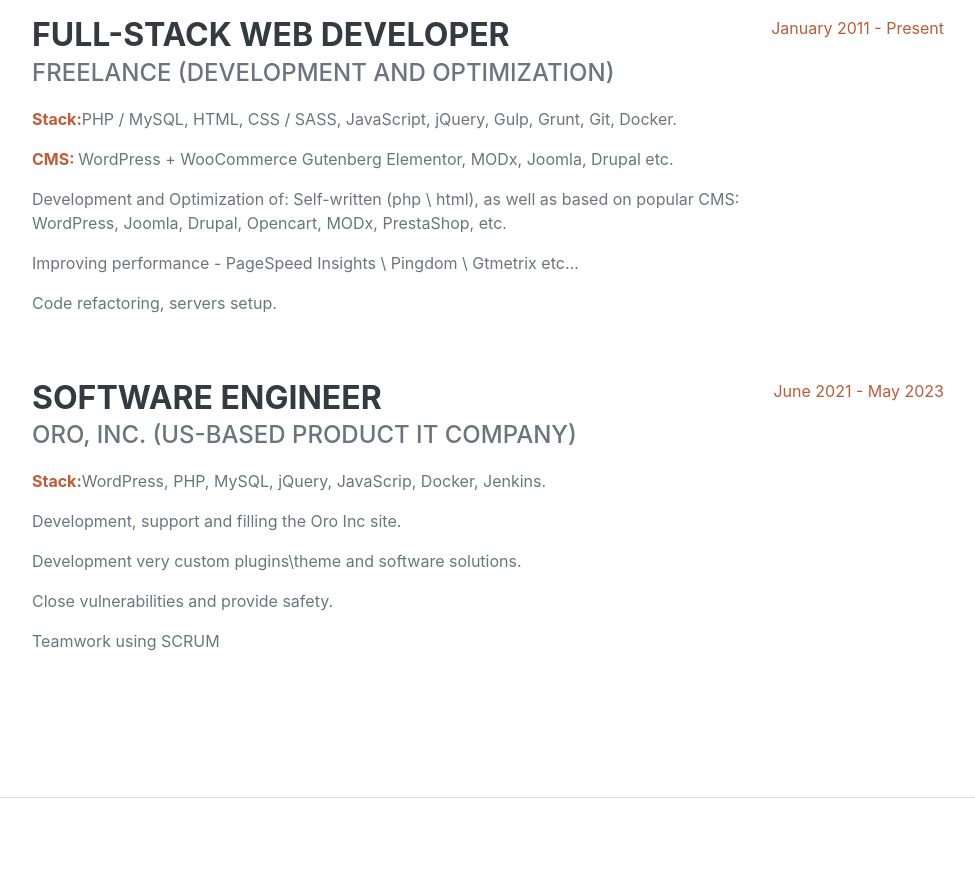
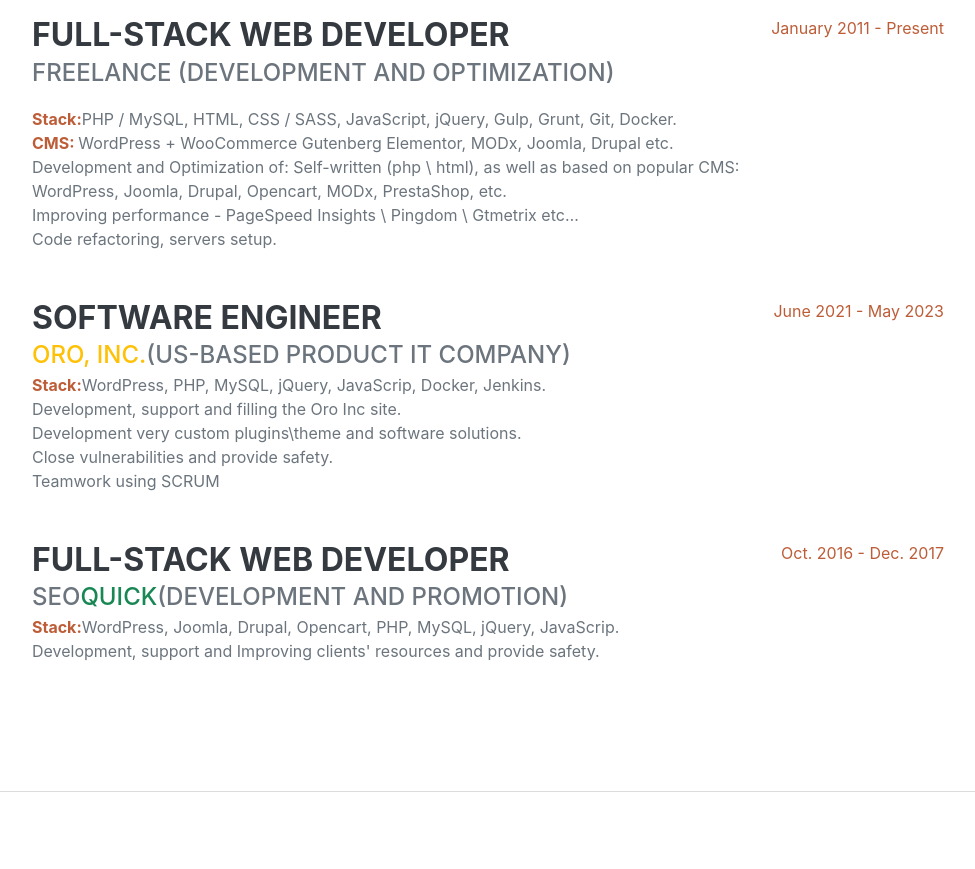
Before and after one commit to AnatoliiS/anatoliis.github.io, a website: page src/pug/index.pug in a window 1280 px wide. Shown: the part 980-1849 px from the top of the page, without its empty margins (288-1263 px from the left). Drawn offline with nearby package versions, Linux system fonts and the light colour scheme; files that its build step writes are made by us from their sources; files whose address does not match are found by name; a web font is replaced by a local one.

Commit message:
Update SCSS output filename to styles.min.css and compress output; enhance developer descriptions in index.pug

```diff
--- a/scripts/render-scss.js
+++ b/scripts/render-scss.js
@@ -8,7 +8,7 @@
 const sh = require('shelljs');
 
 const stylesPath = '../src/scss/styles.scss';
-const destPath = upath.resolve(upath.dirname(__filename), '../dist/css/styles.css');
+const destPath = upath.resolve(upath.dirname(__filename), '../dist/css/styles.min.css');
 
 module.exports = function renderSCSS() {
 
@@ -17,6 +17,7 @@
         includePaths: [
             upath.resolve(upath.dirname(__filename), '../node_modules')
         ],
+        outputStyle: 'compressed',
       });
 
     const destPathDirname = upath.dirname(destPath);
--- a/src/pug/index.pug
+++ b/src/pug/index.pug
@@ -20,7 +20,7 @@
         link(href='https://fonts.googleapis.com/css?family=Muli:400,400i,800,800i', rel='stylesheet', type='text/css')
 
         // Core theme CSS (includes Bootstrap)
-        link(href='css/styles.css', rel='stylesheet')
+        link(href='css/styles.min.css', rel='stylesheet')
 
     body#page-top
 
@@ -79,18 +79,18 @@
                         .flex-grow-1
                             h3.mb-0 Full-stack WEB Developer
                             .subheading.mb-3 Freelance  (Development and Optimization)
-                            p
+                            p.mb-0
                                 span.text-primary.fw-bold Stack:
                                 | PHP / MySQL, HTML, CSS / SASS, JavaScript, jQuery, Gulp, Grunt, Git, Docker.
-                            p
+                            p.mb-0
                                 span.text-primary.fw-bold CMS:
                                 | WordPress + WooCommerce Gutenberg Elementor, MODx, Joomla, Drupal etc.
-                            p
+                            p.mb-0
                                 | Development and Optimization of:
                                 | Self-written (php \ html), as well as based on popular CMS: WordPress, Joomla, Drupal, Opencart, MODx, PrestaShop, etc.
-                            p
+                            p.mb-0
                                 |Improving performance - PageSpeed Insights \ Pingdom \ Gtmetrix etc…
-                            p
+                            p.mb-0
                                 | Code refactoring, servers setup.
                         .flex-shrink-0
                             span.text-primary January 2011 - Present
@@ -98,20 +98,36 @@
                     .d-flex.flex-column.flex-md-row.justify-content-between.mb-5
                         .flex-grow-1
                             h3.mb-0 Software Engineer
-                            .subheading.mb-3 Oro, Inc. (US-based product IT company)
-                            p
+                            a.subheading.mb-3.text-decoration-none.text-warning(href='https://oroinc.com/', target='_blank') Oro, Inc.
+                            span.subheading.mb-3 (US-based product IT company)
+                            p.mb-0
                                 span.text-primary.fw-bold Stack:
                                 | WordPress, PHP, MySQL, jQuery, JavaScrip, Docker, Jenkins.
-                            p
+                            p.mb-0
                                 | Development, support and filling the Oro Inc site.
-                            p
+                            p.mb-0
                                 | Development very custom plugins\theme and software solutions.
-                            p
+                            p.mb-0
                                 | Close vulnerabilities and provide safety.
-                            p
+                            p.mb-0
                                 | Teamwork using SCRUM
                         .flex-shrink-0
                             span.text-primary June 2021 - May 2023
+
+                    .d-flex.flex-column.flex-md-row.justify-content-between.mb-5
+                        .flex-grow-1
+                            h3.mb-0 Full-stack WEB Developer
+                            a.subheading.mb-3.text-decoration-none(href='https://seoquick.com.ua/', target='_blank')
+                                span.text-secondary Seo
+                                span.text-success quick
+                            span.subheading.mb-3 (Development and Promotion)
+                            p.mb-0
+                                span.text-primary.fw-bold Stack:
+                                | WordPress, Joomla, Drupal, Opencart, PHP, MySQL, jQuery, JavaScrip.
+                            p.mb-0
+                                | Development, support and Improving clients' resources and provide safety.
+                        .flex-shrink-0
+                            span.text-primary Oct. 2016 - Dec. 2017
 
             hr.m-0
 
```
